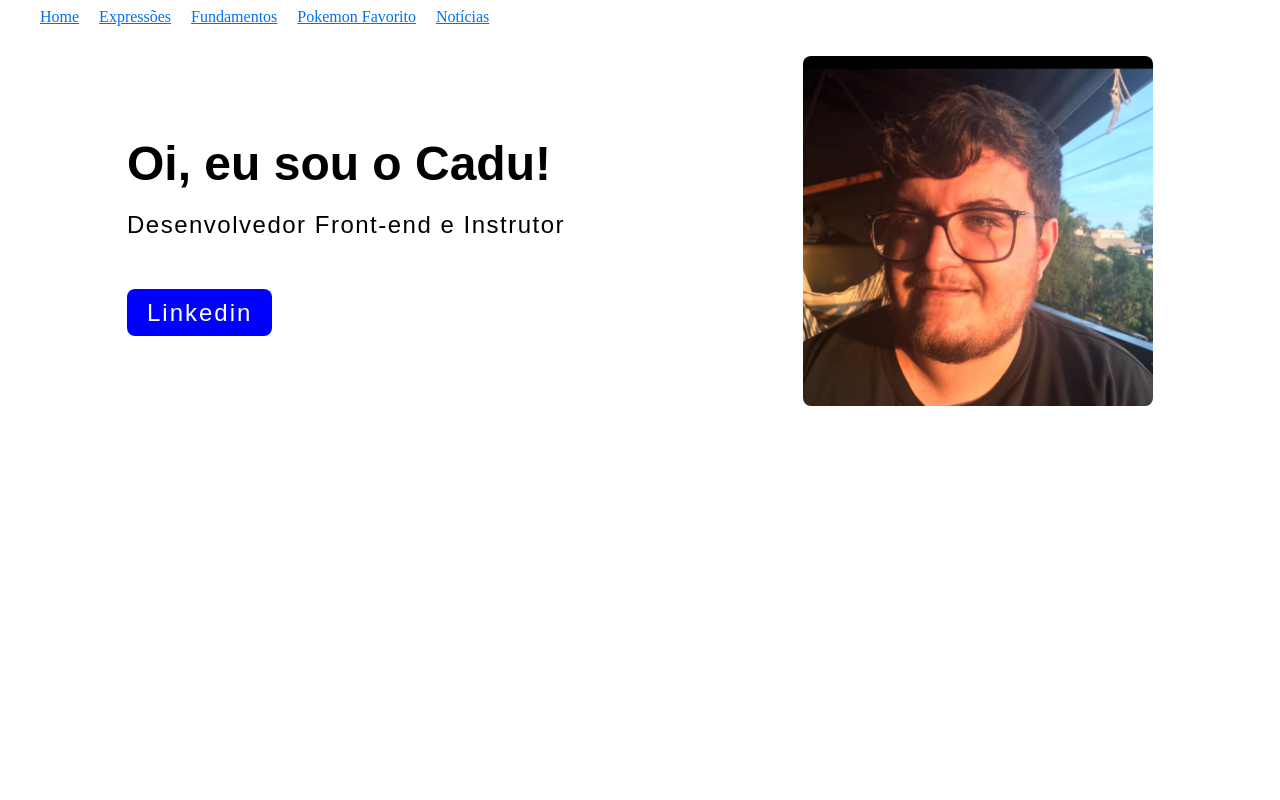
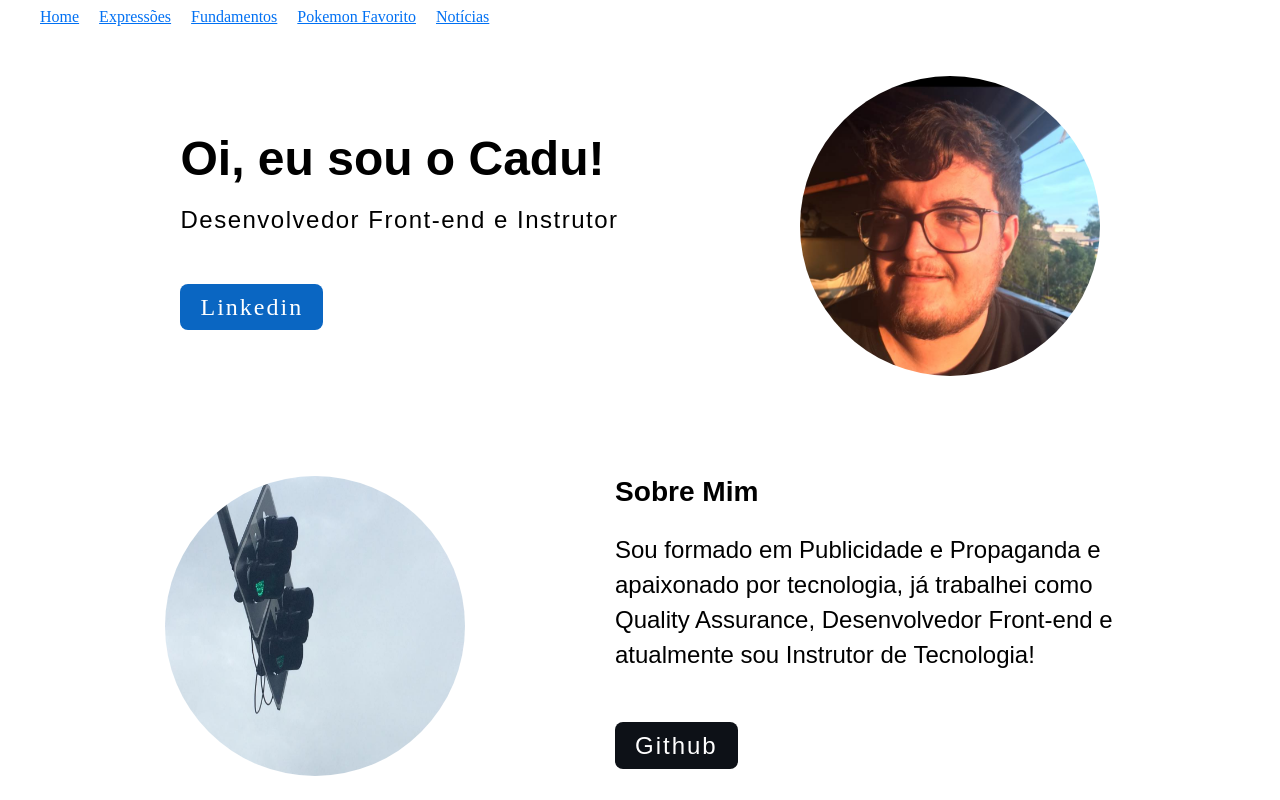
Before and after one commit to cpwaldow/caduverso, a Next.js app: page / in a window 1280 px wide. Built offline with nearby package versions, Linux system fonts and the light colour scheme.

Commit message:
sessão Sobre Mim

```diff
--- a/pages/index.js
+++ b/pages/index.js
@@ -1,9 +1,12 @@
 import Head from 'next/head';
-import styles from '../styles/Home.module.css';
 import Header from '../Components/Header';
 import Image from 'next/image';
 import Link from 'next/link';
+
 import mypic from '../image/profile.jpeg';
+import sinal from '../image/sinal.jpeg';
+
+import styles from '../styles/Home.module.css';
 import S from '../styles/Index.module.css';
 
 // Referencia: https://br.pinterest.com/pin/334040497372786387/
@@ -20,23 +23,45 @@ export default function Home() {
         <Header />
       </section>
       <main>
-        <section className={S.container}>
+        <section className={`${S.container} ${S.first_section}`}>
           <section>
             <h1 className={S.name}>Oi, eu sou o Cadu!</h1>
             <p className={S.job}>Desenvolvedor Front-end e Instrutor</p>
             <Link href="https://www.linkedin.com/in/carlos-waldow/">
-              <a target="_blank" className={S.linkedin}>
+              <a target="_blank" className={`${S.btn} ${S.linkedin_color}`}>
                 Linkedin
               </a>
             </Link>
           </section>
           <Image
             src={mypic}
-            width={350}
-            height={350}
+            width={300}
+            height={300}
             alt="Cadu"
             className={S.img}
           />
+        </section>
+        <section className={`${S.container} ${S.second_section}`}>
+          <Image
+            src={sinal}
+            width={300}
+            height={300}
+            alt="sinal"
+            className={S.img_sinal}
+          />
+          <aside className={S.about_me}>
+            <h3 className={S.about_me_title}>Sobre Mim</h3>
+            <p className={S.about_me_content}>
+              Sou formado em Publicidade e Propaganda e apaixonado por
+              tecnologia, já trabalhei como Quality Assurance, Desenvolvedor
+              Front-end e atualmente sou Instrutor de Tecnologia!
+            </p>
+            <Link href="https://github.com/cpwaldow">
+              <a target="_blank" className={`${S.btn} ${S.github_color}`}>
+                Github
+              </a>
+            </Link>
+          </aside>
         </section>
       </main>
     </div>
--- a/styles/Index.module.css
+++ b/styles/Index.module.css
@@ -1,8 +1,23 @@
+.index_content {
+  margin-top: 60px;
+}
+
 .container {
+  display: flex;
+  margin-top: 30px;
+  width: 1100px;
+  margin: 0 auto;
+}
+
+.first_section {
   align-items: center;
-  display: flex;
   justify-content: space-around;
-  margin-top: 30px;
+  margin-bottom: 100px;
+  margin-top: 50px;
+}
+
+.second_section {
+  justify-content: space-around;
 }
 
 .name {
@@ -23,20 +38,46 @@
 }
 
 .img {
-  border-radius: 8px;
+  border-radius: 100%;
 }
 
-.linkedin {
+.img_sinal {
+  transform: scaleX(-1);
+  border-radius: 100%;
+}
+
+.btn {
   text-decoration: none;
-  background-color: blue;
   color: white;
   font-size: 1.5rem;
   padding: 10px 20px;
   border-radius: 8px;
-  font-family: Arial, Helvetica, sans-serif;
   letter-spacing: 2px;
 }
 
-.linkedin:hover {
+.linkedin_color {
+  background-color: #0a66c2;
+}
+
+.github_color {
+  background-color: #0d1117;
+}
+
+.btn:hover {
   text-decoration: underline;
 }
+
+.about_me {
+  width: 500px;
+  font-size: 1.5rem;
+  font-family: Arial, Helvetica, sans-serif;
+}
+
+.about_me_title {
+  margin: 0;
+}
+
+.about_me_content {
+  line-height: 35px;
+  margin-bottom: 60px;
+}
```
Also changed, not shown: image/sinal.jpeg (added).
